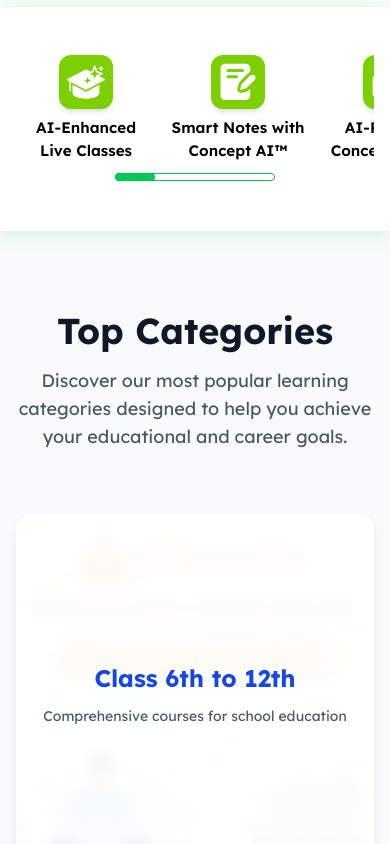
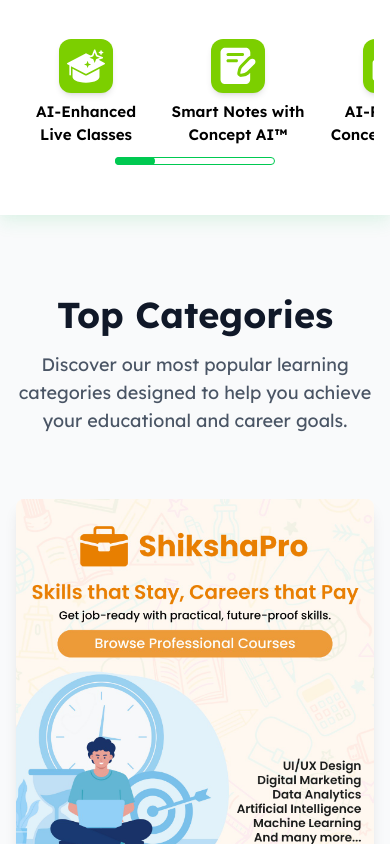
Before and after one commit to shikshanationdev/web, a Next.js app: page / in a window 390 px wide. Shown: the part 1156-2000 px from the top of the page. Built offline with nearby package versions, Linux system fonts and the light colour scheme.

Commit message:
Refactor Navbar and Footer components for improved layout and responsiveness

```diff
--- a/src/components/Footer.tsx
+++ b/src/components/Footer.tsx
@@ -62,7 +62,7 @@
             </div>
             {/* Useful Links */}
             <div className="flex-1">
-              <h3 className="font-semibold text-lg mb-4">
+              <h3 className="font-semibold text-lg mb-4 pr-2 md:pr-0">
                 Useful Links
               </h3>
               <ul className="space-y-2">
--- a/src/components/HomePageSections/LearningGoalSection.tsx
+++ b/src/components/HomePageSections/LearningGoalSection.tsx
@@ -78,8 +78,8 @@
                   />
                 </div>
 
-                {/* Overlay Card */}
-                <Card className="absolute inset-0 bg-white/95 backdrop-blur-sm border-none group-hover:opacity-0 transition-opacity duration-500 ease-in-out">
+                {/* Overlay Card - hidden on small screens */}
+                <Card className="absolute inset-0 bg-white/95 backdrop-blur-sm border-none group-hover:opacity-0 transition-opacity duration-500 ease-in-out hidden sm:block">
                   <CardContent className="p-6 h-full flex flex-col justify-center items-center text-center">
                     <h3 className={`${category.textColor} text-2xl font-bold mb-3 font-['Lexend_Deca',Helvetica]`}>
                       {category.title}
--- a/src/components/Navbar.tsx
+++ b/src/components/Navbar.tsx
@@ -41,7 +41,8 @@
   };
 
   return (
-    <div className="w-full border-0 md:border-b border-blue-100 bg-white px-4 md:px-8 py-3 relative">
+    <>
+      <div className="fixed top-0 left-0 right-0 w-full border-0 md:border-b border-blue-100 bg-white px-4 md:px-8 py-3 z-50">
         <nav className="w-full flex items-center justify-between max-w-7xl mx-auto">
           {/* Mobile Layout */}
           <div className="flex lg:hidden items-center justify-between w-full">
@@ -177,6 +178,10 @@
           </div>
         </nav>
       </div>
+
+      {/* Spacer to prevent page content from being hidden behind fixed navbar */}
+      <div className="h-14 md:h-16 lg:h-20" />
+    </>
   );
 };
 
```
Lines whose indentation alone changed are shown as unchanged.
